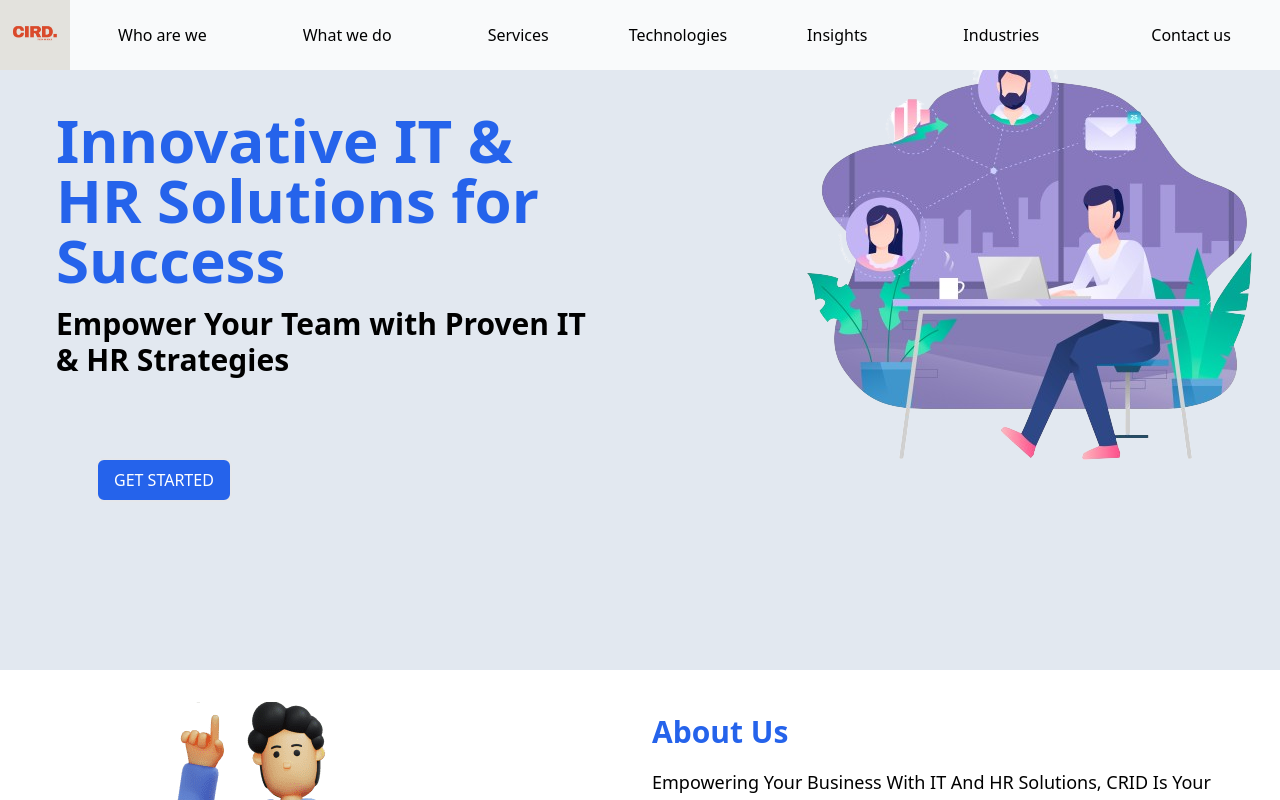
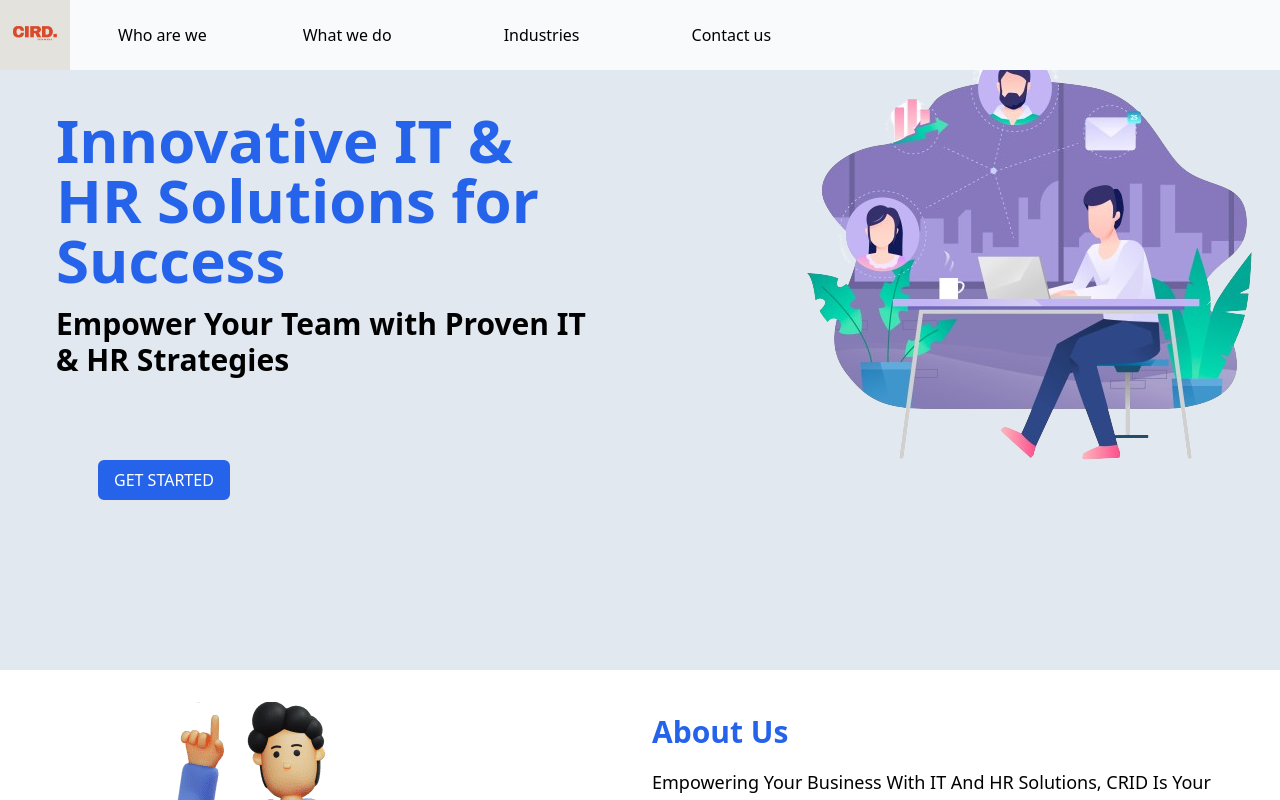
Before and after one commit to chandrashekar31v/CRID, a SvelteKit app: page / in a window 1280 px wide. Shown: the top 800 px of the page. Built offline with nearby package versions, Linux system fonts and the light colour scheme.

Commit message:
commented unwanted headers

```diff
--- a/src/components/Header.svelte
+++ b/src/components/Header.svelte
@@ -19,7 +19,7 @@
   <span class="justify-center items-center md:ml-20 ml-2 md:flex hidden"
     ><a href="#" class="block md:px-4 md:py-2 px-2 py-1 hover:bg-gray-100">What we do</a></span
   >
-  <span class="flex justify-center items-center relative group md:ml-20 ml-2">
+  <!-- <span class="flex justify-center items-center relative group md:ml-20 ml-2">
     <button class=" hover:text-gray-400"> Services </button>
     <div
       class="absolute left-0 hidden space-y-2 mt-48 bg-white text-black shadow-lg group-hover:block rounded-md w-48 p-2"
@@ -48,7 +48,7 @@
       <a href="#" class="block md:px-4 md:py-2 px-2 py-1 hover:bg-gray-100">App Development</a>
       <a href="#" class="block md:px-4 md:py-2 px-2 py-1 hover:bg-gray-100">SEO Optimization</a>
     </div>
-  </span>
+  </span> -->
   <span class="flex justify-center items-center md:ml-20 ml-2"
     ><a href="#" class="block md:px-4 md:py-2 px-2 py-1 hover:bg-gray-100">Industries</a></span
   >
```
